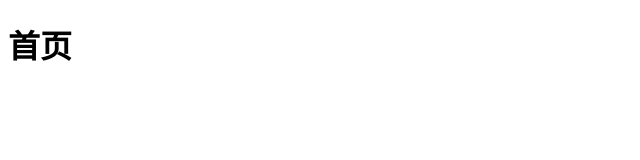
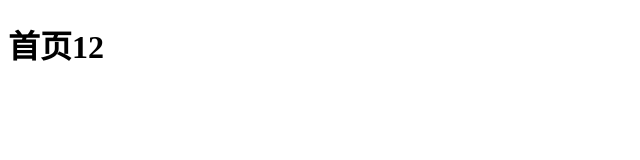
Before and after one commit to aiyaya211/recatdemo, a website: page antdemo/src/index.html in a window 1280 px wide. Shown: the full height of the page, 0-640 px from the left. Drawn offline with Linux system fonts and the light colour scheme.

```diff
--- a/antdemo/src/index.html
+++ b/antdemo/src/index.html
@@ -2,7 +2,7 @@
 <html>
     <head></head>
     <body>
-        <h1>首页</h1>
+        <h1>首页12</h1>
         <div id="app"></div>
     </body>
     <!-- <script src="/main.js"></script> -->
```
